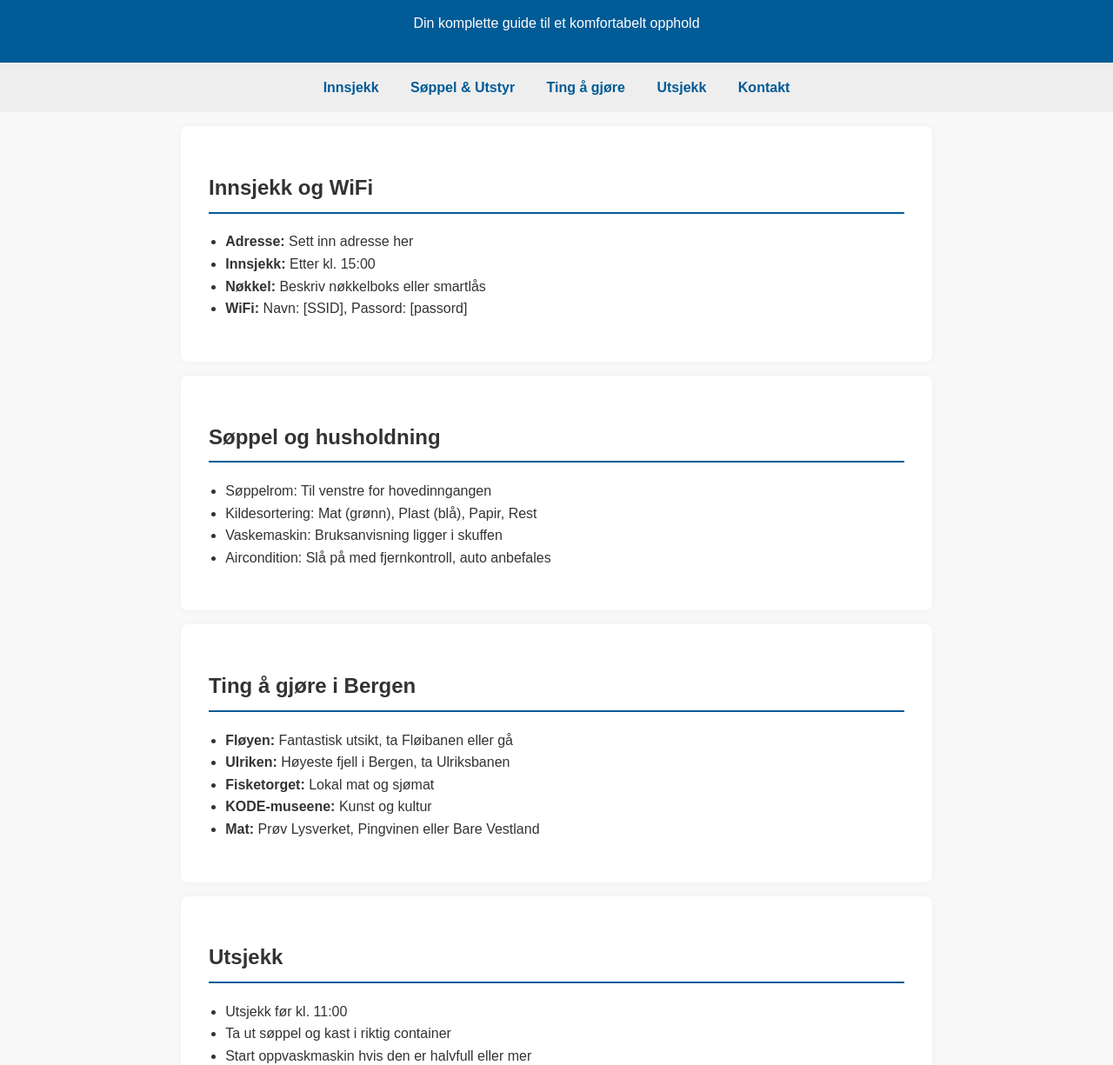
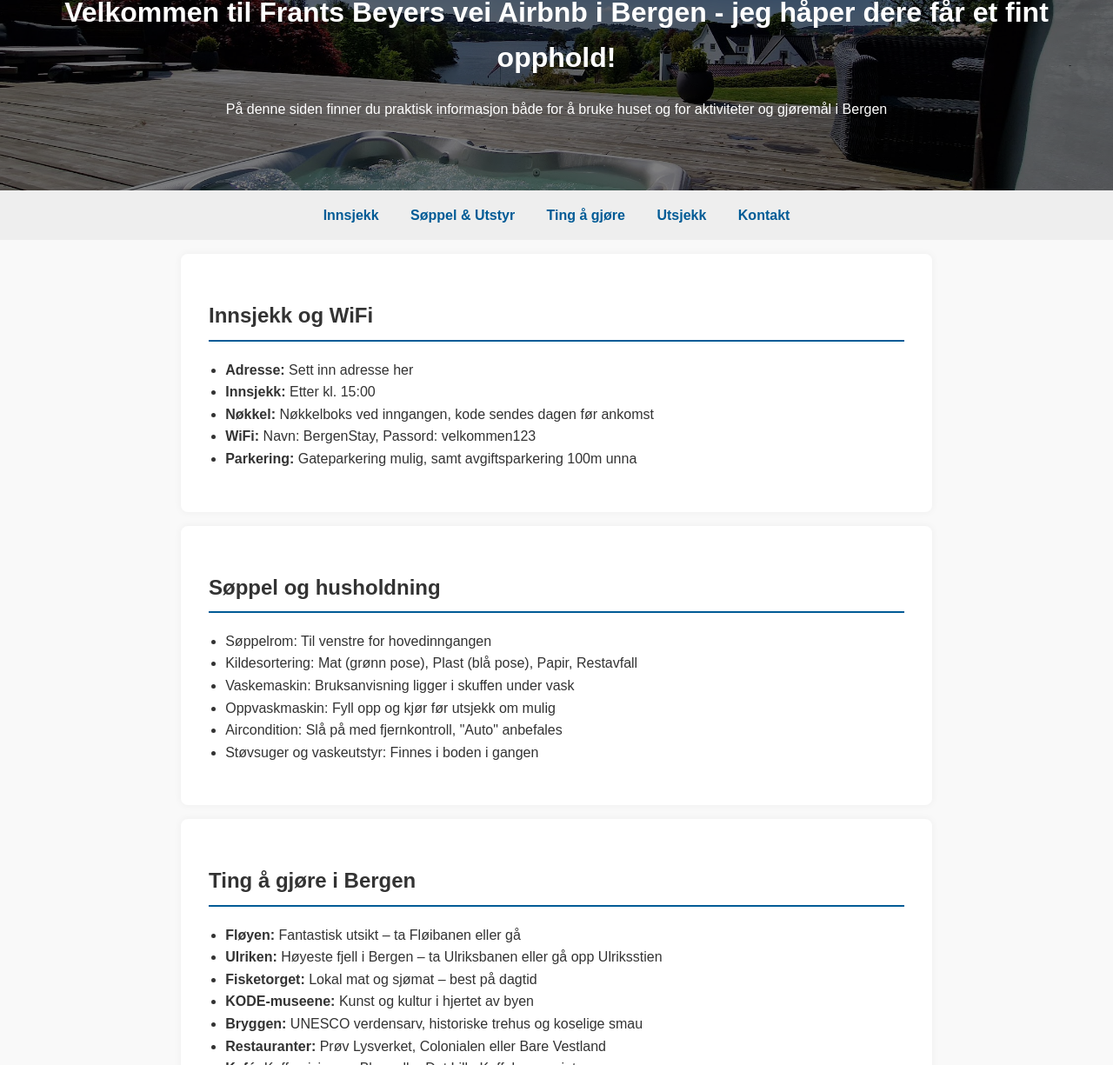
Before and after one commit to anderslangset/FBV24, a plain HTML site: page index.html in a window 1280 px wide. Shown: the part 96-1321 px from the top of the page at 87% size. Drawn offline with Linux system fonts and the light colour scheme.

Commit message:
Update index.html

```diff
--- a/index.html
+++ b/index.html
@@ -6,18 +6,36 @@
   <title>Velkommen til vår Airbnb i Bergen</title>
   <style>
     body { font-family: Arial, sans-serif; margin: 0; padding: 0; line-height: 1.6; background: #f9f9f9; color: #333; }
-    header { background: #005b96; color: white; padding: 1rem 2rem; text-align: center; }
+    header {
+      background: url('jacuzzi.jpg') center/cover no-repeat;
+      color: white;
+      padding: 4rem 2rem;
+      text-align: center;
+      position: relative;
+    }
+    header::before {
+      content: '';
+      position: absolute;
+      top: 0; left: 0; right: 0; bottom: 0;
+      background: rgba(0, 0, 0, 0.5);
+      z-index: 0;
+    }
+    header h1, header p {
+      position: relative;
+      z-index: 1;
+    }
     nav { background: #eee; padding: 1rem; text-align: center; }
     nav a { margin: 0 1rem; color: #005b96; text-decoration: none; font-weight: bold; }
     section { padding: 2rem; max-width: 800px; margin: auto; background: white; margin-top: 1rem; border-radius: 8px; box-shadow: 0 0 10px rgba(0,0,0,0.05); }
     h2 { border-bottom: 2px solid #005b96; padding-bottom: 0.5rem; }
     ul { padding-left: 1.2rem; }
+    footer { text-align: center; padding: 2rem; font-size: 0.9rem; color: #666; }
   </style>
 </head>
 <body>
   <header>
-    <h1>Velkommen til vår Airbnb i Bergen</h1>
-    <p>Din komplette guide til et komfortabelt opphold</p>
+    <h1>Velkommen til Frants Beyers vei Airbnb i Bergen - jeg håper dere får et fint opphold!</h1>
+    <p>På denne siden finner du praktisk informasjon både for å bruke huset og for aktiviteter og gjøremål i Bergen</p>
   </header>
 
   <nav>
@@ -33,8 +51,9 @@
     <ul>
       <li><strong>Adresse:</strong> Sett inn adresse her</li>
       <li><strong>Innsjekk:</strong> Etter kl. 15:00</li>
-      <li><strong>Nøkkel:</strong> Beskriv nøkkelboks eller smartlås</li>
-      <li><strong>WiFi:</strong> Navn: [SSID], Passord: [passord]</li>
+      <li><strong>Nøkkel:</strong> Nøkkelboks ved inngangen, kode sendes dagen før ankomst</li>
+      <li><strong>WiFi:</strong> Navn: BergenStay, Passord: velkommen123</li>
+      <li><strong>Parkering:</strong> Gateparkering mulig, samt avgiftsparkering 100m unna</li>
     </ul>
   </section>
 
@@ -42,20 +61,24 @@
     <h2>Søppel og husholdning</h2>
     <ul>
       <li>Søppelrom: Til venstre for hovedinngangen</li>
-      <li>Kildesortering: Mat (grønn), Plast (blå), Papir, Rest</li>
-      <li>Vaskemaskin: Bruksanvisning ligger i skuffen</li>
-      <li>Aircondition: Slå på med fjernkontroll, auto anbefales</li>
+      <li>Kildesortering: Mat (grønn pose), Plast (blå pose), Papir, Restavfall</li>
+      <li>Vaskemaskin: Bruksanvisning ligger i skuffen under vask</li>
+      <li>Oppvaskmaskin: Fyll opp og kjør før utsjekk om mulig</li>
+      <li>Aircondition: Slå på med fjernkontroll, "Auto" anbefales</li>
+      <li>Støvsuger og vaskeutstyr: Finnes i boden i gangen</li>
     </ul>
   </section>
 
   <section id="tips">
     <h2>Ting å gjøre i Bergen</h2>
     <ul>
-      <li><strong>Fløyen:</strong> Fantastisk utsikt, ta Fløibanen eller gå</li>
-      <li><strong>Ulriken:</strong> Høyeste fjell i Bergen, ta Ulriksbanen</li>
-      <li><strong>Fisketorget:</strong> Lokal mat og sjømat</li>
-      <li><strong>KODE-museene:</strong> Kunst og kultur</li>
-      <li><strong>Mat:</strong> Prøv Lysverket, Pingvinen eller Bare Vestland</li>
+      <li><strong>Fløyen:</strong> Fantastisk utsikt – ta Fløibanen eller gå</li>
+      <li><strong>Ulriken:</strong> Høyeste fjell i Bergen – ta Ulriksbanen eller gå opp Ulriksstien</li>
+      <li><strong>Fisketorget:</strong> Lokal mat og sjømat – best på dagtid</li>
+      <li><strong>KODE-museene:</strong> Kunst og kultur i hjertet av byen</li>
+      <li><strong>Bryggen:</strong> UNESCO verdensarv, historiske trehus og koselige smau</li>
+      <li><strong>Restauranter:</strong> Prøv Lysverket, Colonialen eller Bare Vestland</li>
+      <li><strong>Kafé:</strong> Kaffemisjonen, Blom eller Det Lille Kaffekompaniet</li>
     </ul>
   </section>
 
@@ -65,7 +88,9 @@
       <li>Utsjekk før kl. 11:00</li>
       <li>Ta ut søppel og kast i riktig container</li>
       <li>Start oppvaskmaskin hvis den er halvfull eller mer</li>
-      <li>Dobbeltsjekk at du har med alt</li>
+      <li>Slå av lys og aircondition</li>
+      <li>Dobbeltsjekk at du har med alt (skap, bad, kjøleskap)</li>
+      <li>Lås døren og legg nøkkelen tilbake i nøkkelboksen</li>
     </ul>
   </section>
 
@@ -73,8 +98,13 @@
     <h2>Kontaktinformasjon</h2>
     <p><strong>Vert:</strong> Anders Langset<br>
     <strong>Telefon:</strong> +47 416 24 791<br>
-    <strong>E-post:</strong> din@epost.no</p>
+    <strong>E-post:</strong> anders@langset.no</p>
     <p><strong>Nødhjelp:</strong> Ring 113</p>
   </section>
+
+  <footer>
+    <p>Takk for at du valgte å bo hos oss. Vi håper du får et fantastisk opphold i Bergen!</p>
+    <p>Del gjerne din opplevelse i Airbnb-omtalen ❤️</p>
+  </footer>
 </body>
 </html>
```
